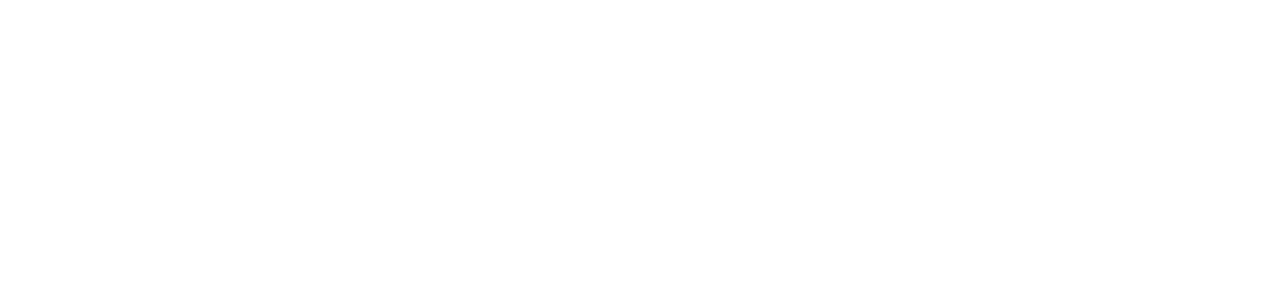
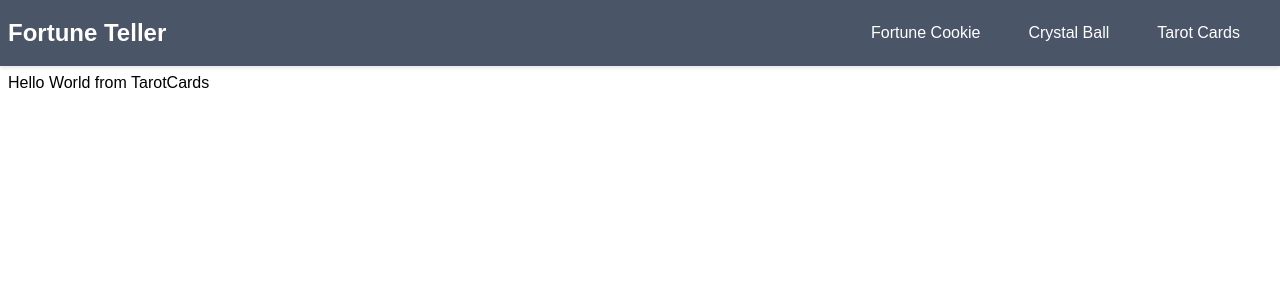
Before and after one commit to nshiff/fortune-teller, a React (Vite) app: page /tarot-cards in a window 1280 px wide. Before the commit this address had no page. Shown: the top 300 px of the page. Built offline with nearby package versions, Linux system fonts and the light colour scheme.

Commit message:
refactor - rename

```diff
--- a/src/components/ResponsiveNavbar.tsx
+++ b/src/components/ResponsiveNavbar.tsx
@@ -32,8 +32,8 @@ export default function ResponsiveNavbar() {
           <Link to="/crystal-ball" onClick={toggleMenu} className="nav-link">
             Crystal Ball
           </Link>
-          <Link to="/c" onClick={toggleMenu} className="nav-link">
-            Route C
+          <Link to="/tarot-cards" onClick={toggleMenu} className="nav-link">
+            Tarot Cards
           </Link>
         </nav>
       </div>
--- a/src/main.tsx
+++ b/src/main.tsx
@@ -5,7 +5,7 @@ import App from "./App.tsx";
 import { BrowserRouter, Routes, Route } from "react-router";
 import { FortuneCookie } from "./routes/FortuneCookie.tsx";
 import { CrystalBall } from "./routes/CrystalBall.tsx";
-import { RouteC } from "./routes/RouteC.tsx";
+import { TarotCards } from "./routes/TarotCards.tsx";
 import { Layout } from "./components/Layout.tsx";
 
 createRoot(document.getElementById("root")!).render(
@@ -16,7 +16,7 @@ createRoot(document.getElementById("root")!).render(
           <Route index element={<App />} />
           <Route path="fortune-cookie" element={<FortuneCookie />} />
           <Route path="crystal-ball" element={<CrystalBall />} />
-          <Route path="c" element={<RouteC />} />
+          <Route path="tarot-cards" element={<TarotCards />} />
         </Route>
       </Routes>
     </BrowserRouter>
--- a/src/routes/RouteC.tsx
+++ /dev/null
@@ -1,3 +0,0 @@
-export function RouteC() {
-  return <div>Hello World from C</div>;
-}
--- /dev/null
+++ b/src/routes/TarotCards.tsx
@@ -0,0 +1,3 @@
+export function TarotCards() {
+  return <div>Hello World from TarotCards</div>;
+}
```
